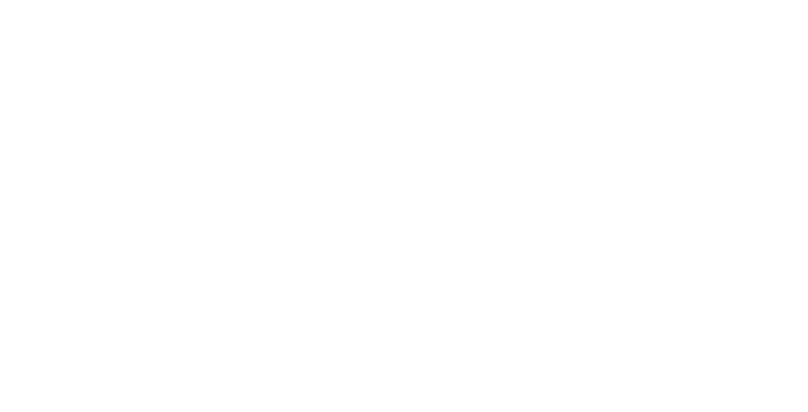
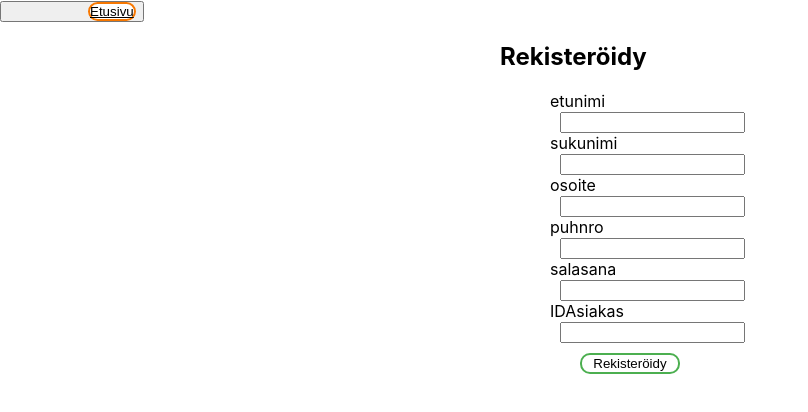
Before and after one commit to KVG21/webProjekti, a React (Create React App) app in the folder frontti/: page /Rekisteroityminen in a window 1280 px wide. Before the commit this address had no page. Shown: the top 412 px of the page, without its empty margins (0-808 px from the left). Built offline with nearby package versions, Linux system fonts and the light colour scheme.

Commit message:
toimiva rekisteröitymis sivu
toimiva rekisteröitymis sivu sekä jatkettu kirjautumis sivu sekä css filuja

```diff
--- a/frontti/src/App.js
+++ b/frontti/src/App.js
@@ -13,8 +13,11 @@ export default function App() {
             <Etusivu/>
             <nav>
                 <button className="naviNappi"><Link className="naviNimi" to="/Ravintoloitsija">Ravintoloitsija</Link></button>
+                <button className="naviNappi"><Link className="naviNimi" to="/Kirjautuminen">Kirjautuminen</Link></button>
+                <button className="naviNappi"><Link className="naviNimi" to="/Rekisteroityminen">Rekisteroityminen</Link></button>
             </nav>
         </div>
+
     );
 
 }
--- /dev/null
+++ b/frontti/src/components/Kayttaja.css
@@ -0,0 +1,33 @@
+.kayttajaCont{
+    display: flex;
+    flex-direction: column;
+    float: left;
+    margin-left: 500px;
+}
+.inputDesc{
+    width: 200px;
+    float: left;
+    margin-left: 50px;
+}
+input{
+    margin-left: 10px;
+}
+.saveNappi{
+    margin-top:10px;
+    width:100px;
+    margin-left:80px;
+    background-color: white;
+    color:black;
+    border: 2px solid #4CAF50;
+    border-radius:10px;
+    cursor: pointer;
+}
+.saveNappi:hover{
+    background-color:#4CAF50;
+    color:white;
+}
+.saveNappi:active {
+    background-color: #3e8e41;
+    box-shadow: 0 5px #666;
+    transform: translateY(4px);
+}
--- /dev/null
+++ b/frontti/src/components/Kirjautuminen.css
@@ -0,0 +1,46 @@
+
+
+/* Bordered form */
+.form {
+    border: 3px solid #f1f1f1;
+  }
+
+  /* Full-width inputs */
+  .input[type=text], input[type=password] {
+    width: 100%;
+    padding: 12px 20px;
+    margin: 8px 0;
+    display: inline-block;
+    border: 1px solid #ccc;
+    box-sizing: border-box;
+  }
+
+  /* Set a style for all buttons */
+  .button {
+    background-color: #04AA6D;
+    color: white;
+    padding: 14px 20px;
+    margin: 8px 0;
+    border: none;
+    cursor: pointer;
+    width: 100%;
+  }
+
+  /* Add a hover effect for buttons */
+  .button:hover {
+    opacity: 0.8;
+  }
+
+
+
+  /* Add padding to containers */
+  .container {
+    padding: 16px;
+  }
+
+
+
+
+    .cancelbtn {
+      width: 100%;
+    }
--- /dev/null
+++ b/frontti/src/components/Kirjautuminen.js
@@ -0,0 +1,25 @@
+import React, { useState } from 'react';
+import './Kirjautuminen.css'
+
+
+export default function Kirjautuminen(){
+  const [token, setToken] = useState();
+        return(
+
+          <form action='/kirjautuminen.css' method='POST'>
+           <div class='container'>
+            <label for= "Puhnro"><b>Käyttäjätunnus:</b></label>
+              <input type='text'placeholder='Anna Puhnro' name='puhnro' required />
+              <label for="Salasana"> <b>Salasana</b> </label>
+              <input type="Salasana" placeholder='Anna Salasana' name='Salasana' required />
+              <button type='submit'>kirjaudu sisään</button>
+              <label>
+                <input type='checkbox' checked="checked" name='remember'> Muista kirjautuminen</input>
+              </label>
+
+           </div>
+
+</form>
+        )
+
+}
--- a/frontti/src/components/rekisteroityminen.js
+++ b/frontti/src/components/rekisteroityminen.js
@@ -1,10 +1,11 @@
 import React, {useState} from 'react';
-import './kayttaja.css'
+import { Link, NavLink } from "react-router-dom";
+import './Kayttaja.css'
 
-let form = document.getElementById('subscribe');
-export default function rekisteroityminen(props){
-    const Uusikäyttäjä = (item) => {
-      fetch('http://localhost:3001/kirjautuminen',{method: 'POST',
+
+export default function Rekisteroityminen(){
+    const Uusikayttaja = (item) => {
+      fetch('http://localhost:3001/asiakas',{method: 'POST',
     headers:{'Content-type' : 'application/json'},
      body: JSON.stringify({
        etunimi: item.etunimi,
@@ -17,29 +18,30 @@ export default function rekisteroityminen(props){
      })
     })
     }
-    const [etunimi, setetunimi] = useState("")
-    const [sukunimi, setsukunimi] = useState("")
-    const [osoite, setosoite] = useState ("")
-    const [puhnro, setpuhnro] = useState ("")
-    const [salasana, setsalasana] = useState("")
+    const [etunimi, setEtunimi] = useState("")
+    const [sukunimi, setSukunimi] = useState("")
+    const [osoite, setOsoite] = useState ("")
+    const [puhnro, setPuhnro] = useState ("")
+    const [salasana, setSalasana] = useState("")
     const [IDAsiakas, setIDAsiakas] = useState("")
+
        return(
          <div>
            <div className='etunimi'>
            <nav className='navigointi'>
-             <button classname="naviNappula"><link className='naviNappula' to="/">Etusivu</link></button>
+             <button classname="naviNappi"><Link className='naviNappi' to="/">Etusivu</Link></button>
            </nav>
            </div>
-           <div className=".kayttajaCont">
-             <h2 className='rekisteröityminen'>Rekisteröidy</h2>
-               <div className='inputDesc'>etunimi <br></br> <input value={etunimi} onChange={(event) => setetunimi(event.curentTarget.value)} type="text"/></div>
-               <div className='inputDesc'>sukunimi <br></br> <input value={sukunimi} onChange={(event) => setsukunimi(event.curentTarget.value)} type="text"/></div>
-               <div className='inputDesc'>osoite <br></br> <input value={osoite} onChange={(event) => setosoite(event.curentTarget.value)} type="text"/></div>
-               <div className='inputDesc'>puhnro <br></br> <input value={puhnro} onChange={(event) => setpuhnro(event.curentTarget.value)} type="text"/></div>
-               <div className='inputDesc'>salasana <br></br> <input value={salasana} onChange={(event) => setsalasana(event.curentTarget.value)} type="text"/></div>
-               <div className='inputDesc'>IDAsiakas <br></br> <input value={IDAsiakas} onChange={(event) => setIDAsiakas(event.curentTarget.value)} type="text"/></div>
+           <div className="kayttajaCont">
+             <h2 className='rekisteroityminen'>Rekisteröidy</h2>
+               <div className='inputDesc'>etunimi <br></br> <input value={etunimi} onChange={(event) => setEtunimi(event.currentTarget.value)} type="text"/></div>
+               <div className='inputDesc'>sukunimi <br></br> <input value={sukunimi} onChange={(event) => setSukunimi(event.currentTarget.value)} type="text"/></div>
+               <div className='inputDesc'>osoite <br></br> <input value={osoite} onChange={(event) => setOsoite(event.currentTarget.value)} type="text"/></div>
+               <div className='inputDesc'>puhnro <br></br> <input value={puhnro} onChange={(event) => setPuhnro(event.currentTarget.value)} type="text"/></div>
+               <div className='inputDesc'>salasana <br></br> <input value={salasana} onChange={(event) => setSalasana(event.currentTarget.value)} type="text"/></div>
+               <div className='inputDesc'>IDAsiakas <br></br> <input value={IDAsiakas} onChange={(event) => setIDAsiakas(event.currentTarget.value)} type="text"/></div>
 
-                <button className='saveNappi'onClick={()=>Rekisteroityminen({
+                <button className='saveNappi'onClick={()=>Uusikayttaja({
                   etunimi,sukunimi,osoite,puhnro,salasana,IDAsiakas
                 })}>Rekisteröidy</button>
            </div>
--- a/frontti/src/index.js
+++ b/frontti/src/index.js
@@ -6,12 +6,15 @@ import App from './App';
 import Ravintoloitsija from './components/Ravintoloitsija';
 import Tuotesivu from './components/Tuotesivu';
 import reportWebVitals from './reportWebVitals';
-
+import Rekisteroityminen from './components/Rekisteroityminen';
+import Kirjautuminen from './components/Kirjautuminen';
 ReactDOM.render(
   <BrowserRouter>
     <Routes>
       <Route path="/" element={<App />}/>
       <Route path="Ravintoloitsija" element={<Ravintoloitsija />} />
+      <Route path="Rekisteroityminen" element={<Rekisteroityminen />} />
+      <Route path="Kirjautuminen" element={<Kirjautuminen />} />
       <Route path="Tuotesivu" element={<Tuotesivu />}/>
     </Routes>
   </BrowserRouter>  ,
```
Also changed, not shown: frontti/src/components/kentat.js (deleted, +0 -14 lines).
